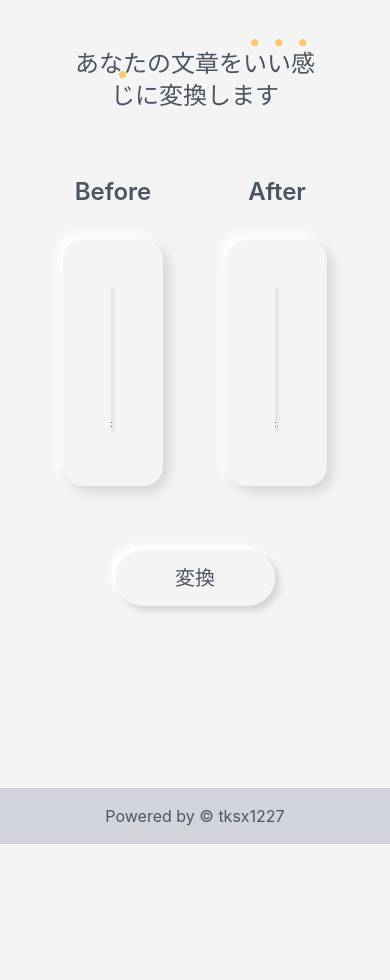
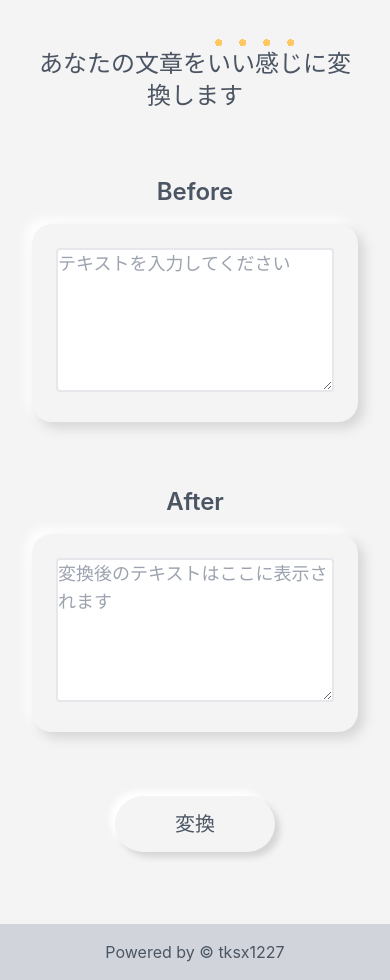
Before and after one commit to nyancapi/nice-doc-generator, a Next.js app: page / in a window 390 px wide. Before the commit the page ends 844 px from the top, so only its background shows below. Built offline with nearby package versions, Linux system fonts and the light colour scheme.

Commit message:
[update] レスポンシブ対応

```diff
--- a/src/pages/index.tsx
+++ b/src/pages/index.tsx
@@ -1,34 +1,41 @@
 const Home = () => {
   return (
     <div className={"relative min-h-screen text-gray-600 flex flex-col"}>
-      <main className={"px-16"}>
+      <main className={"px-8 lg:px-16"}>
         <div className={"text-center mt-12"}>
           <h1 className={"text-2xl"}>
-            あなたの文章を<span className={"dot-text"}>い</span>
+            あなたの文章を
+            <span className={"dot-text"}>い</span>
             <span className={"dot-text"}>い</span>
             <span className={"dot-text"}>感</span>
             <span className={"dot-text"}>じ</span>に変換します
           </h1>
         </div>
-        <div className={"mt-16 flex flex-row justify-center space-x-16"}>
-          <div className={"w-1/2"}>
+        <div
+          className={
+            "mt-16 flex flex-col justify-center space-x-0 space-y-16 lg:space-x-16 lg:space-y-0 lg:flex-row"
+          }
+        >
+          <div className={"lg:w-1/2"}>
             <h2 className={"text-2xl text-center font-semibold"}>Before</h2>
-            <div className={"mt-8 p-12 text-box"}>
+            <div className={"mt-4 p-6 text-box lg:p-12 lg:mt-8"}>
               <textarea
                 placeholder="テキストを入力してください"
                 className={
-                  "w-full h-36 text-lg border-2 border-gray-200 focus:border-gray-300"
+                  "w-full h-36 rounded text-lg border-2 border-gray-200 focus:border-gray-300"
                 }
               ></textarea>
             </div>
           </div>
-          <div className={"w-1/2"}>
+          <div className={"lg:w-1/2"}>
             <h2 className={"text-2xl text-center font-semibold"}>After</h2>
-            <div className={"mt-8 p-12 text-box"}>
+            <div className={"mt-4 p-6 text-box lg:p-12 lg:mt-8"}>
               <textarea
                 placeholder="変換後のテキストはここに表示されます"
                 readOnly={true}
-                className={"w-full h-36 text-lg border-2 border-gray-200"}
+                className={
+                  "w-full h-36 rounded text-lg border-2 border-gray-200"
+                }
               ></textarea>
             </div>
           </div>
```
